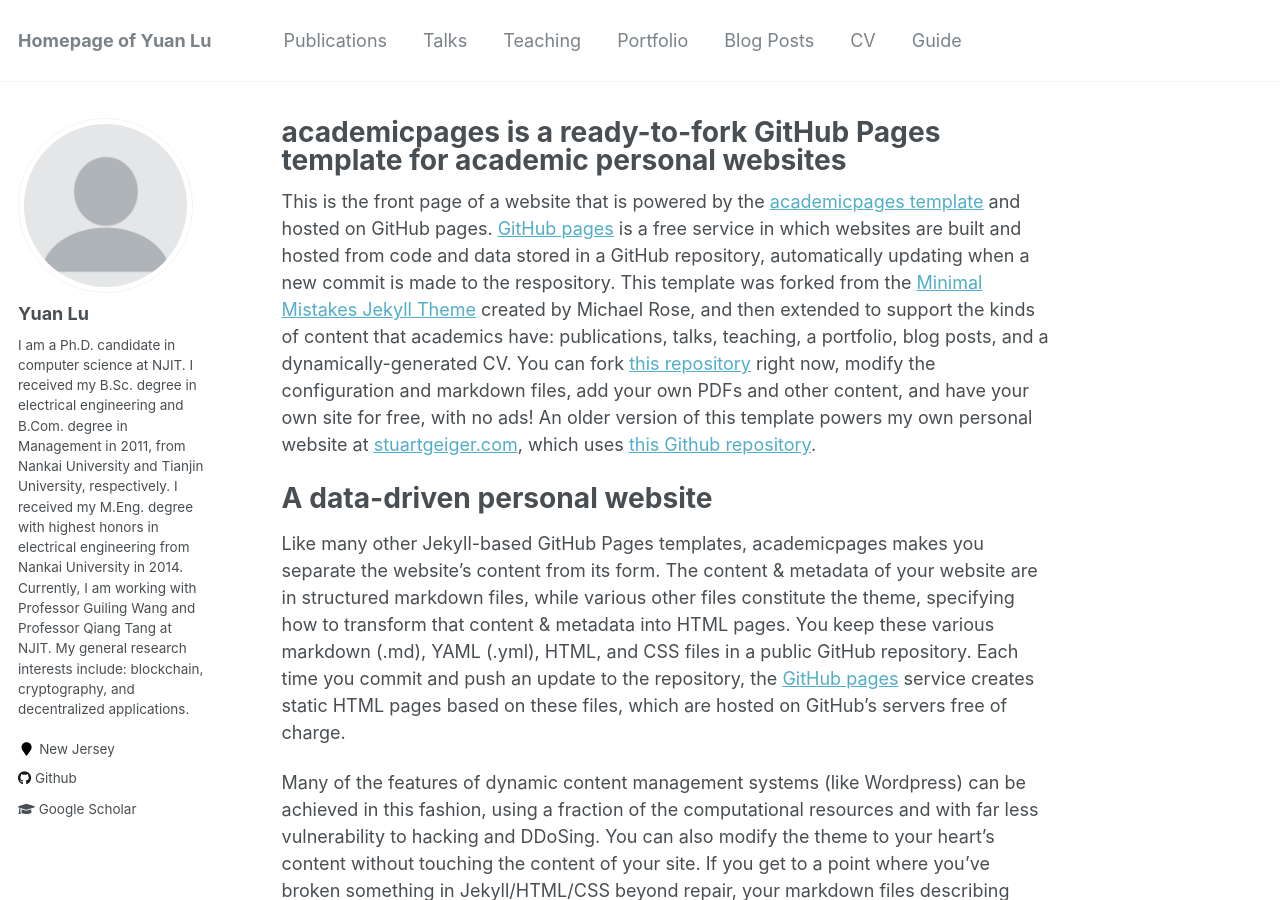
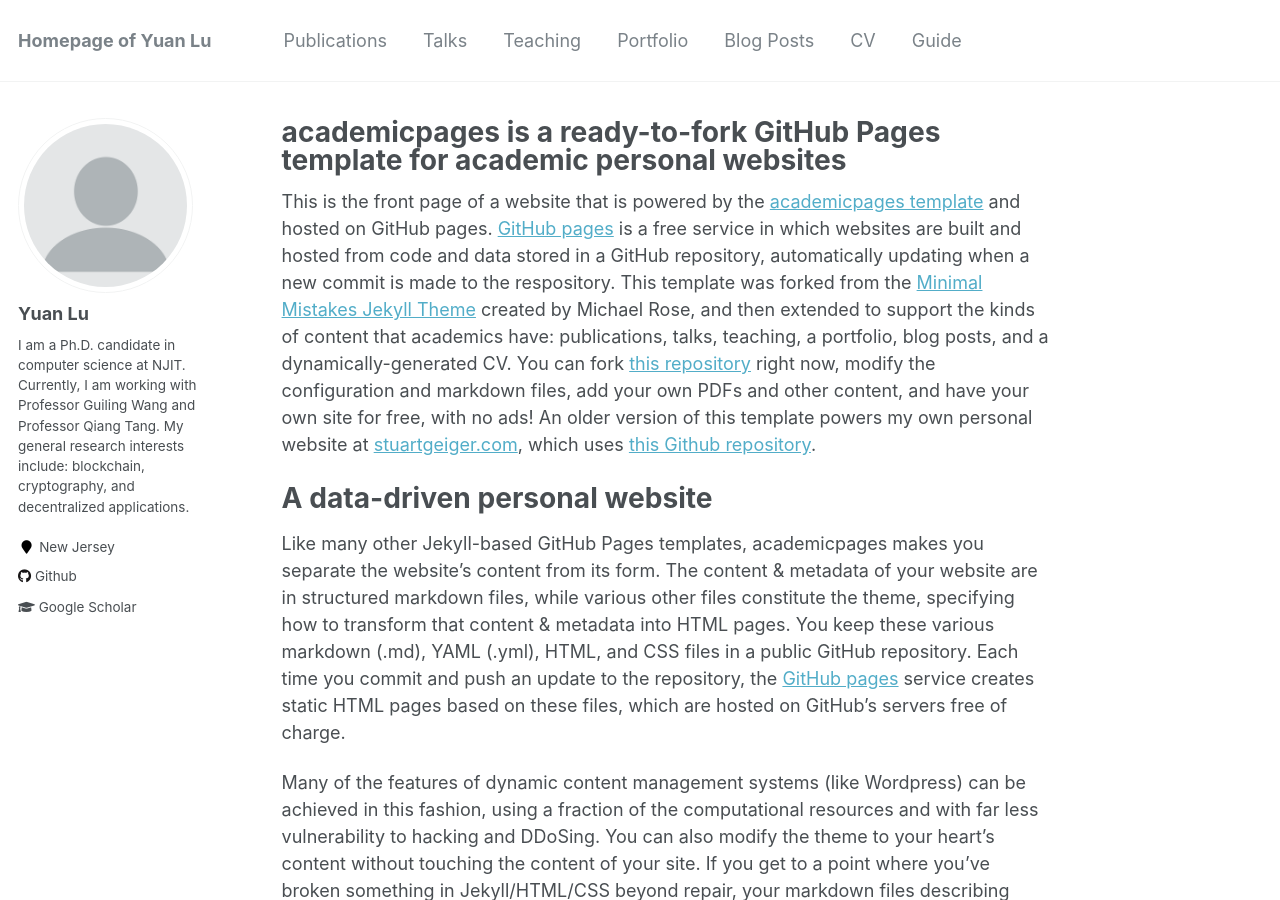
Before and after one commit to yylluu/yylluu.github.io, a Jekyll site: the page built from _pages/about.md, in a window 1280 px wide and 900 px high. Built offline with Jekyll 4.4.1, drawn with Linux system fonts in a browser that asks for light colours.

Commit message:
Update _config.yml

```diff
--- a/_config.yml
+++ b/_config.yml
@@ -82,7 +82,7 @@
 author:
   name             : "Yuan Lu"
   avatar           : "profile.png"
-  bio              : "I am a Ph.D. candidate in computer science at NJIT. I received my B.Sc. degree in electrical engineering and B.Com. degree in Management in 2011, from Nankai University and Tianjin University, respectively. I received my M.Eng. degree with highest honors in electrical engineering from Nankai University in 2014. Currently, I am working with Professor Guiling Wang and Professor Qiang Tang at NJIT. My general research interests include: blockchain, cryptography, and decentralized applications."
+  bio              : "I am a Ph.D. candidate in computer science at NJIT. Currently, I am working with Professor Guiling Wang and Professor Qiang Tang. My general research interests include: blockchain, cryptography, and decentralized applications."
   location         : "New Jersey"
   employer         :
   pubmed           :  # "https://www.ncbi.nlm.nih.gov/pubmed/?term=john+snow"
```
